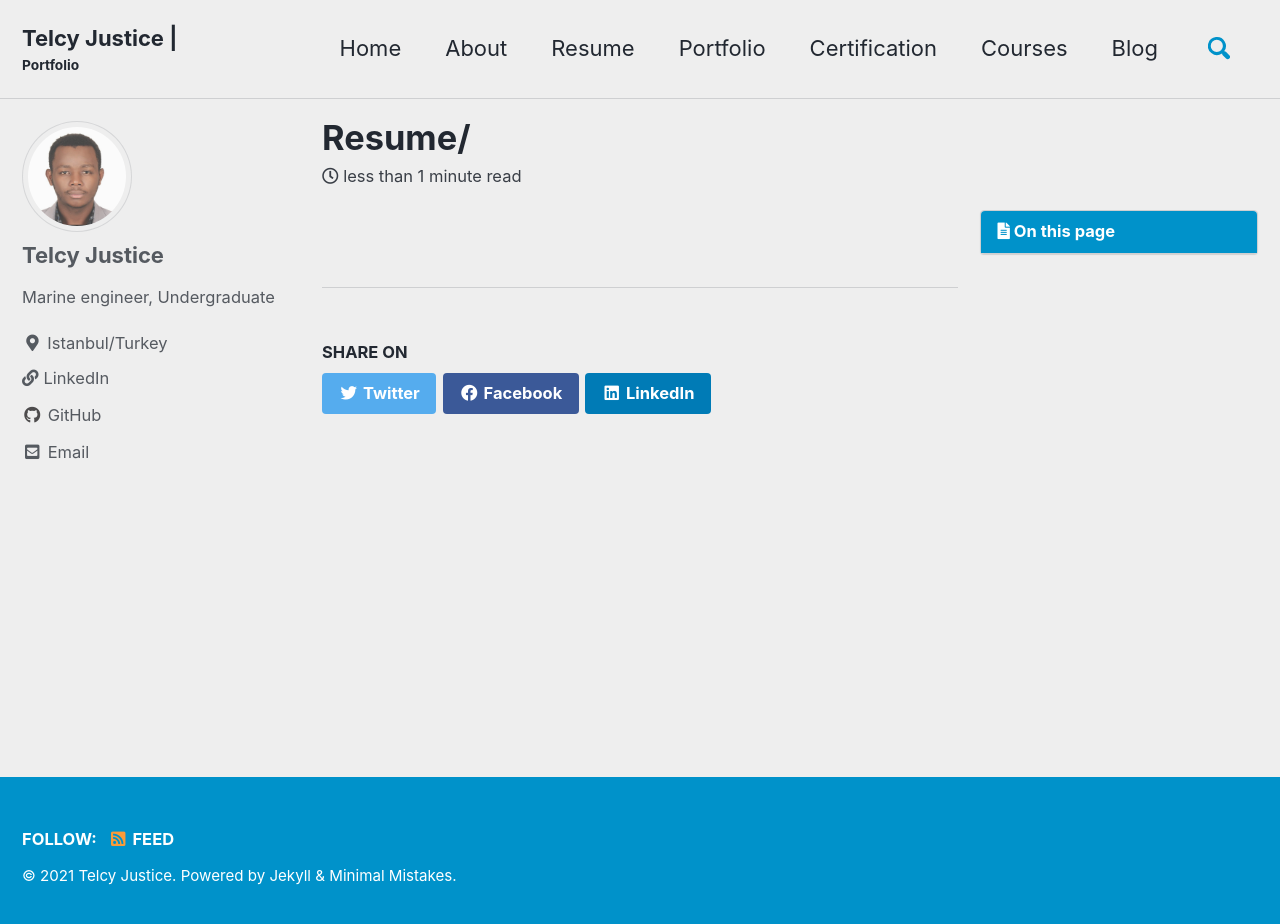
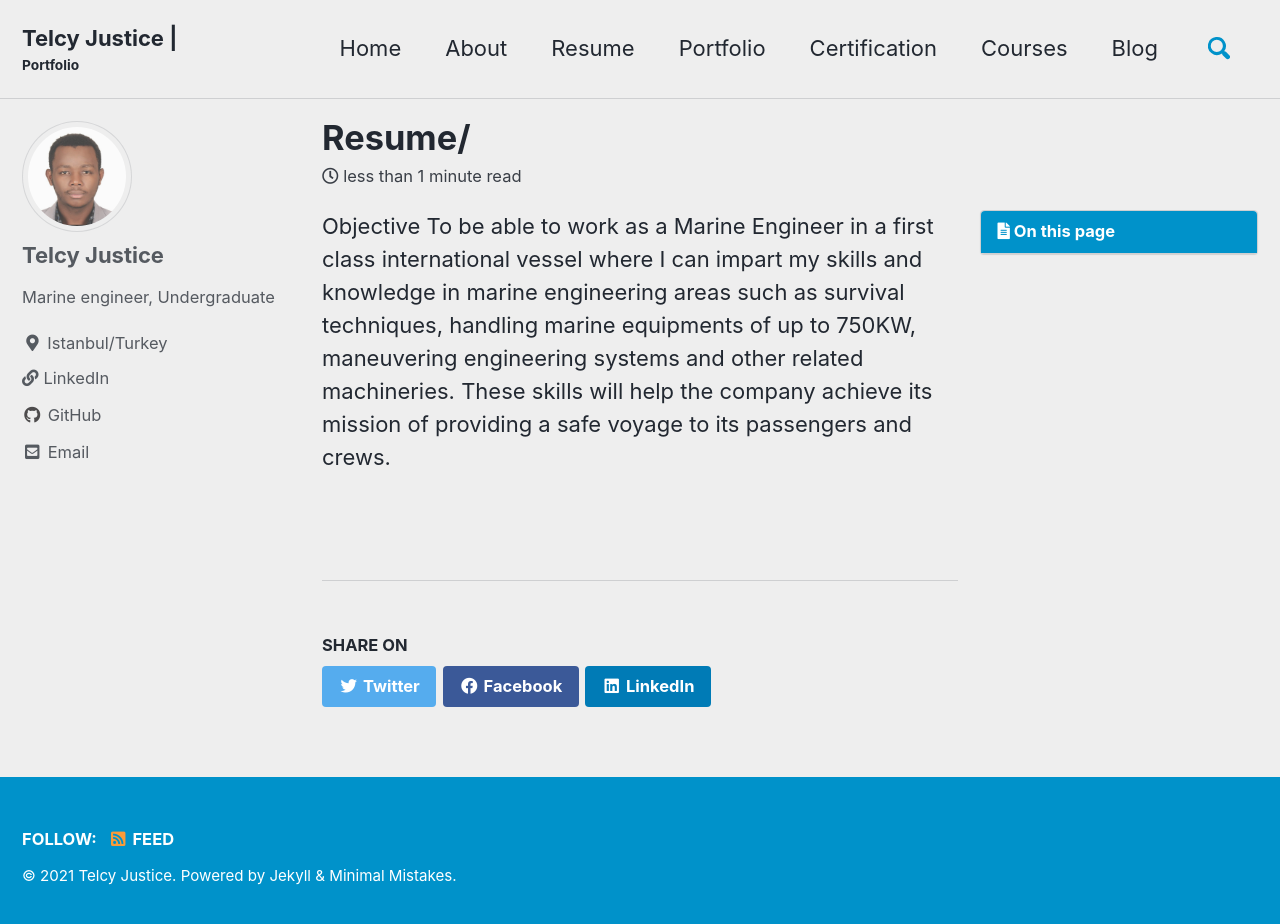
Before and after one commit to telcyjustice/telcyjustice.github.io, a Jekyll site: the page built from _pages/resume.md, in a window 1280 px wide and 932 px high. Shown: the top 924 px of the window. Built offline with Jekyll 4.4.1, drawn with Linux system fonts in a browser that asks for light colours; cached includes are drawn as plain includes.

Commit message:
Update resume.md

```diff
--- a/_pages/resume.md
+++ b/_pages/resume.md
@@ -6,3 +6,5 @@ author_profile: true
 comments: true
 toc: true
 ---
+Objective
+To be able to work as a Marine Engineer in a first class international vessel where I can impart my skills and knowledge in marine engineering areas such as survival techniques, handling marine equipments of up to 750KW, maneuvering engineering systems and other related machineries. These skills will help the company achieve its mission of providing a safe voyage to its passengers and crews.
```
